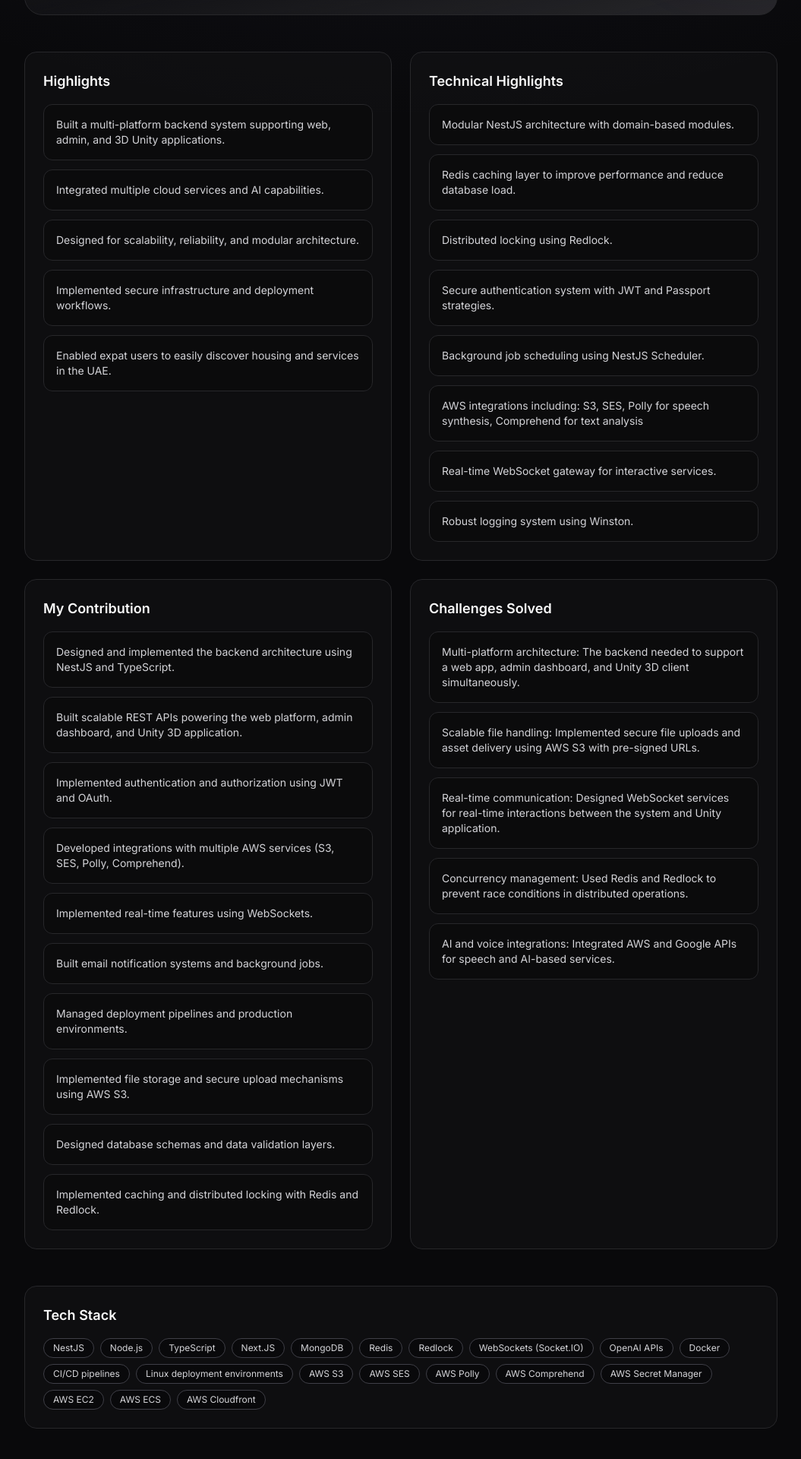
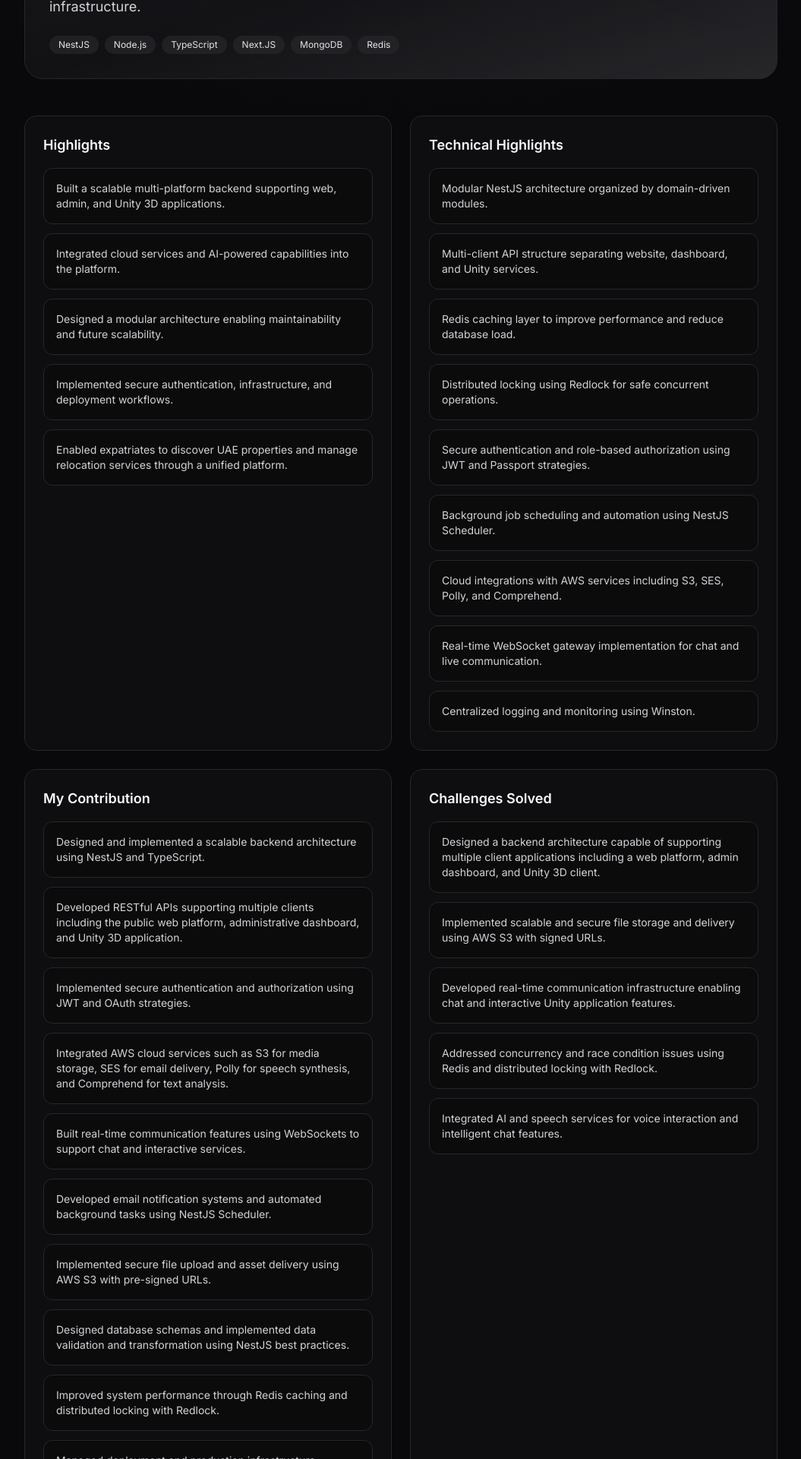
Before and after one commit to mohannadalhajy/portfolio, a Next.js app: page /projects/axiom in a window 1280 px wide. Shown: the part 320-2240 px from the top of the page at 76% size, without its empty margins (112-1167 px from the left). Built offline with nearby package versions, Linux system fonts and the light colour scheme.

Commit message:
add axom project details

```diff
--- a/src/data/projects.ts
+++ b/src/data/projects.ts
@@ -90,43 +90,48 @@ export const projects: Project[] = [
     slug: "axiom",
     title: "Axiom",
     subtitle:
-      "Gateway to UAE Properties and Effortless Expat Living, Find the Perfect Home and Settle Smoothly.",
+      "A scalable multi-client platform for discovering UAE properties and managing relocation services. The system integrates a web application, administrative dashboard, and Unity 3D client, powered by a modular NestJS backend supporting AI interactions, real-time communication, and cloud-based infrastructure.",
     myContribution: [
-      "Designed and implemented the backend architecture using NestJS and TypeScript.",
-      "Built scalable REST APIs powering the web platform, admin dashboard, and Unity 3D application.",
-      "Implemented authentication and authorization using JWT and OAuth.",
-      "Developed integrations with multiple AWS services (S3, SES, Polly, Comprehend).",
-      "Implemented real-time features using WebSockets.",
-      "Built email notification systems and background jobs.",
-      "Managed deployment pipelines and production environments.",
-      "Implemented file storage and secure upload mechanisms using AWS S3.",
-      "Designed database schemas and data validation layers.",
-      "Implemented caching and distributed locking with Redis and Redlock.",
+      "Designed and implemented a scalable backend architecture using NestJS and TypeScript.",
+      "Developed RESTful APIs supporting multiple clients including the public web platform, administrative dashboard, and Unity 3D application.",
+      "Implemented secure authentication and authorization using JWT and OAuth strategies.",
+      "Integrated AWS cloud services such as S3 for media storage, SES for email delivery, Polly for speech synthesis, and Comprehend for text analysis.",
+      "Built real-time communication features using WebSockets to support chat and interactive services.",
+      "Developed email notification systems and automated background tasks using NestJS Scheduler.",
+      "Implemented secure file upload and asset delivery using AWS S3 with pre-signed URLs.",
+      "Designed database schemas and implemented data validation and transformation using NestJS best practices.",
+      "Improved system performance through Redis caching and distributed locking with Redlock.",
+      "Managed deployment and production infrastructure including containerized services and cloud environments.",
     ],
+
     challengesSolved: [
-      "Multi-platform architecture: The backend needed to support a web app, admin dashboard, and Unity 3D client simultaneously.",
-      "Scalable file handling: Implemented secure file uploads and asset delivery using AWS S3 with pre-signed URLs.",
-      "Real-time communication: Designed WebSocket services for real-time interactions between the system and Unity application.",
-      "Concurrency management: Used Redis and Redlock to prevent race conditions in distributed operations.",
-      "AI and voice integrations: Integrated AWS and Google APIs for speech and AI-based services.",
+      "Designed a backend architecture capable of supporting multiple client applications including a web platform, admin dashboard, and Unity 3D client.",
+      "Implemented scalable and secure file storage and delivery using AWS S3 with signed URLs.",
+      "Developed real-time communication infrastructure enabling chat and interactive Unity application features.",
+      "Addressed concurrency and race condition issues using Redis and distributed locking with Redlock.",
+      "Integrated AI and speech services for voice interaction and intelligent chat features.",
     ],
+
     technicalHighlights: [
-      "Modular NestJS architecture with domain-based modules.",
+      "Modular NestJS architecture organized by domain-driven modules.",
+      "Multi-client API structure separating website, dashboard, and Unity services.",
       "Redis caching layer to improve performance and reduce database load.",
-      "Distributed locking using Redlock.",
-      "Secure authentication system with JWT and Passport strategies.",
-      "Background job scheduling using NestJS Scheduler.",
-      "AWS integrations including: S3, SES, Polly for speech synthesis, Comprehend for text analysis",
-      "Real-time WebSocket gateway for interactive services.",
-      "Robust logging system using Winston.",
+      "Distributed locking using Redlock for safe concurrent operations.",
+      "Secure authentication and role-based authorization using JWT and Passport strategies.",
+      "Background job scheduling and automation using NestJS Scheduler.",
+      "Cloud integrations with AWS services including S3, SES, Polly, and Comprehend.",
+      "Real-time WebSocket gateway implementation for chat and live communication.",
+      "Centralized logging and monitoring using Winston.",
     ],
+
     highlights: [
-      "Built a multi-platform backend system supporting web, admin, and 3D Unity applications.",
-      "Integrated multiple cloud services and AI capabilities.",
-      "Designed for scalability, reliability, and modular architecture.",
-      "Implemented secure infrastructure and deployment workflows.",
-      "Enabled expat users to easily discover housing and services in the UAE.",
+      "Built a scalable multi-platform backend supporting web, admin, and Unity 3D applications.",
+      "Integrated cloud services and AI-powered capabilities into the platform.",
+      "Designed a modular architecture enabling maintainability and future scalability.",
+      "Implemented secure authentication, infrastructure, and deployment workflows.",
+      "Enabled expatriates to discover UAE properties and manage relocation services through a unified platform.",
     ],
+
     stack: [
       "NestJS",
       "Node.js",
@@ -138,16 +143,16 @@ export const projects: Project[] = [
       "WebSockets (Socket.IO)",
       "OpenAI APIs",
       "Docker",
-      "CI/CD pipelines",
-      "Linux deployment environments",
+      "CI/CD",
+      "Linux",
       "AWS S3",
       "AWS SES",
       "AWS Polly",
       "AWS Comprehend",
-      "AWS Secret Manager",
+      "AWS Secrets Manager",
       "AWS EC2",
       "AWS ECS",
-      "AWS Cloudfront",
+      "AWS CloudFront",
     ],
     links: [],
     photos: [],
```
